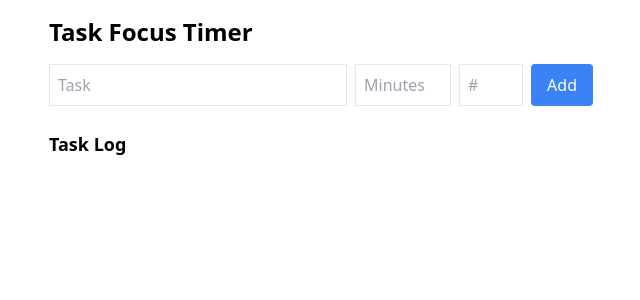
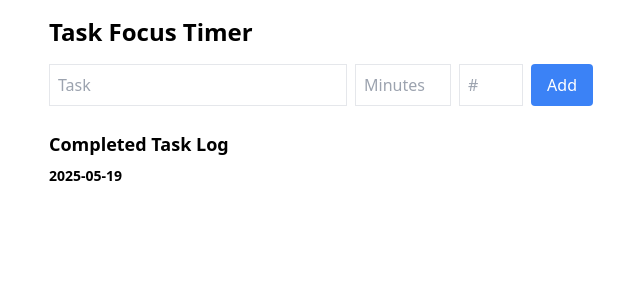
Before and after one commit to jbhannifan/AwesomeToDoTimers, a React (Vite) app: page / in a window 1280 px wide. Shown: the top 300 px of the page, without its empty margins (319-959 px from the left). Built offline with nearby package versions, Linux system fonts and the light colour scheme.

Commit message:
Update App.jsx

```diff
--- a/src/App.jsx
+++ b/src/App.jsx
@@ -1,16 +1,4 @@
 import React, { useState, useEffect, useRef } from 'react';
-import { Bar } from 'react-chartjs-2';
-import {
-  Chart as ChartJS,
-  CategoryScale,
-  LinearScale,
-  BarElement,
-  Title,
-  Tooltip,
-  Legend,
-} from 'chart.js';
-
-ChartJS.register(CategoryScale, LinearScale, BarElement, Title, Tooltip, Legend);
 
 function App() {
   const [tasks, setTasks] = useState([]);
@@ -21,18 +9,21 @@ function App() {
   const [isRunning, setIsRunning] = useState(false);
   const [currentTaskIndex, setCurrentTaskIndex] = useState(0);
   const [completedToday, setCompletedToday] = useState(0);
-  const [streak, setStreak] = useState(1);
-  const [taskHistory, setTaskHistory] = useState({});
+  const [taskLog, setTaskLog] = useState({});
+  const [focusMode, setFocusMode] = useState(false);
   const [showSummary, setShowSummary] = useState(false);
-  const [focusMode, setFocusMode] = useState(false);
-  const [alarmPlaying, setAlarmPlaying] = useState(false);
-  const audioRef = useRef(null);
+  const audioRef = useRef(new Audio('/808009__josefpres__piano-loops-071-efect-4-octave-long-loop-120-bpm.wav'));
   const taskInputRef = useRef(null);
   const timerRef = useRef(null);
 
   useEffect(() => {
     const today = new Date().toISOString().split('T')[0];
-    setTaskHistory(prev => ({ ...prev, [today]: completedToday }));
+    setTaskLog(prev => ({
+      ...prev,
+      [today]: (prev[today] || []).concat(
+        tasks.filter(t => t.completed).map(t => `${t.name} (${t.minutes} min)`)
+      )
+    }));
   }, [completedToday]);
 
   const handleAddTask = () => {
@@ -58,17 +49,16 @@ function App() {
     setTimeLeft(tasks[currentTaskIndex].minutes * 60);
   };
 
+  const stopAlarm = () => {
+    const audio = audioRef.current;
+    audio.pause();
+    audio.currentTime = 0;
+  };
+
   const handleFinishEarly = () => {
     clearInterval(timerRef.current);
+    stopAlarm();
     markTaskComplete();
-  };
-
-  const stopAlarm = () => {
-    if (audioRef.current) {
-      audioRef.current.pause();
-      audioRef.current.currentTime = 0;
-      setAlarmPlaying(false);
-    }
   };
 
   const markTaskComplete = () => {
@@ -79,10 +69,6 @@ function App() {
     setIsRunning(false);
     setFocusMode(false);
     setCompletedToday(prev => prev + 1);
-    if (audioRef.current) {
-      audioRef.current.play();
-      setAlarmPlaying(true);
-    }
     if (currentTaskIndex + 1 < tasks.length) {
       setCurrentTaskIndex(prev => prev + 1);
     } else {
@@ -97,6 +83,7 @@ function App() {
       }, 1000);
     } else if (isRunning && timeLeft === 0) {
       clearInterval(timerRef.current);
+      audioRef.current.play();
       markTaskComplete();
     }
     return () => clearInterval(timerRef.current);
@@ -109,13 +96,6 @@ function App() {
   };
 
   const today = new Date().toISOString().split('T')[0];
-  const completedTasks = tasks.filter(t => t.completed);
-
-  const groupedTasks = completedTasks.reduce((acc, task) => {
-    acc[today] = acc[today] || [];
-    acc[today].push(task);
-    return acc;
-  }, {});
 
   if (focusMode && isRunning && tasks[currentTaskIndex]) {
     return (
@@ -127,6 +107,9 @@ function App() {
         </p>
         <button onClick={handleFinishEarly} className="mt-4 bg-red-600 px-4 py-2 rounded">
           Finish Early
+        </button>
+        <button onClick={stopAlarm} className="mt-2 bg-gray-400 px-4 py-2 rounded">
+          Stop Alarm
         </button>
       </div>
     );
@@ -157,7 +140,9 @@ function App() {
           placeholder="#"
           value={sortOrder}
           onChange={e => setSortOrder(e.target.value)}
-          onKeyDown={e => e.key === 'Enter' && handleAddTask()}
+          onKeyDown={e => {
+            if (e.key === 'Enter') handleAddTask();
+          }}
           className="border p-2 w-16"
         />
         <button onClick={handleAddTask} className="bg-blue-500 text-white px-4 py-2 rounded">
@@ -196,34 +181,22 @@ function App() {
             Total time:{' '}
             {tasks.reduce((total, t) => total + (t.completed ? t.minutes : 0), 0)} min
           </p>
-          <p>Streak: {streak} days</p>
         </div>
       )}
 
-      {alarmPlaying && (
-        <button onClick={stopAlarm} className="mt-4 bg-yellow-500 px-4 py-2 rounded">
-          Stop Alarm
-        </button>
-      )}
-
-      <h2 className="text-lg font-bold mt-6">Task Log</h2>
-      <ul className="mt-2 space-y-2">
-        {Object.entries(groupedTasks).map(([date, tasks]) => (
-          <li key={date} className="border p-2">
-            <p className="font-semibold">{date}</p>
-            <ul className="list-disc pl-5">
-              {tasks.map((task, idx) => (
-                <li key={idx}>{task.name} - {task.minutes} min</li>
+      <h2 className="text-lg font-bold mt-6 mb-2">Completed Task Log</h2>
+      <ul className="text-sm">
+        {Object.entries(taskLog).map(([date, entries], idx) => (
+          <li key={idx} className="mb-2">
+            <strong>{date}</strong>
+            <ul className="ml-4 list-disc">
+              {entries.map((entry, i) => (
+                <li key={i}>{entry}</li>
               ))}
             </ul>
-            <p className="mt-1 font-semibold">
-              Total: {tasks.reduce((sum, t) => sum + t.minutes, 0)} min
-            </p>
           </li>
         ))}
       </ul>
-
-      <audio ref={audioRef} src="/808009__josefpres__piano-loops-071-efect-4-octave-long-loop-120-bpm.wav" preload="auto" />
     </div>
   );
 }
```
